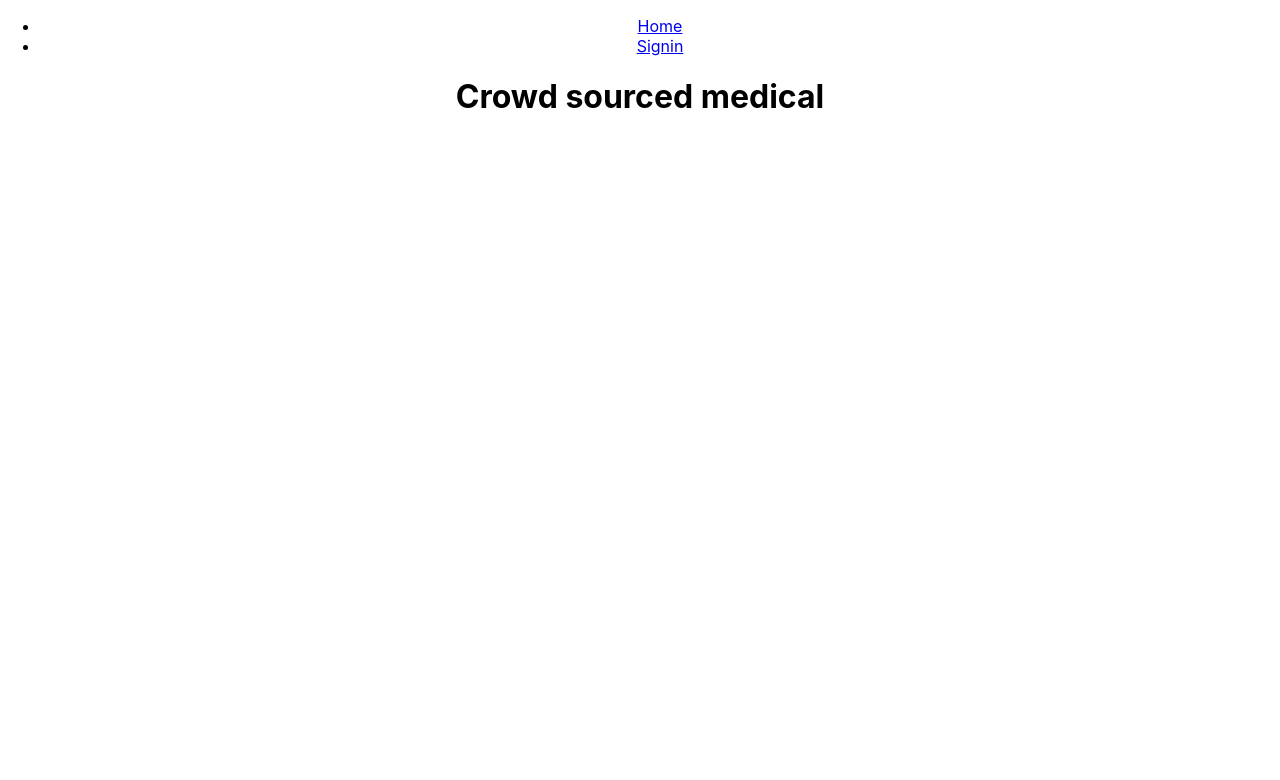
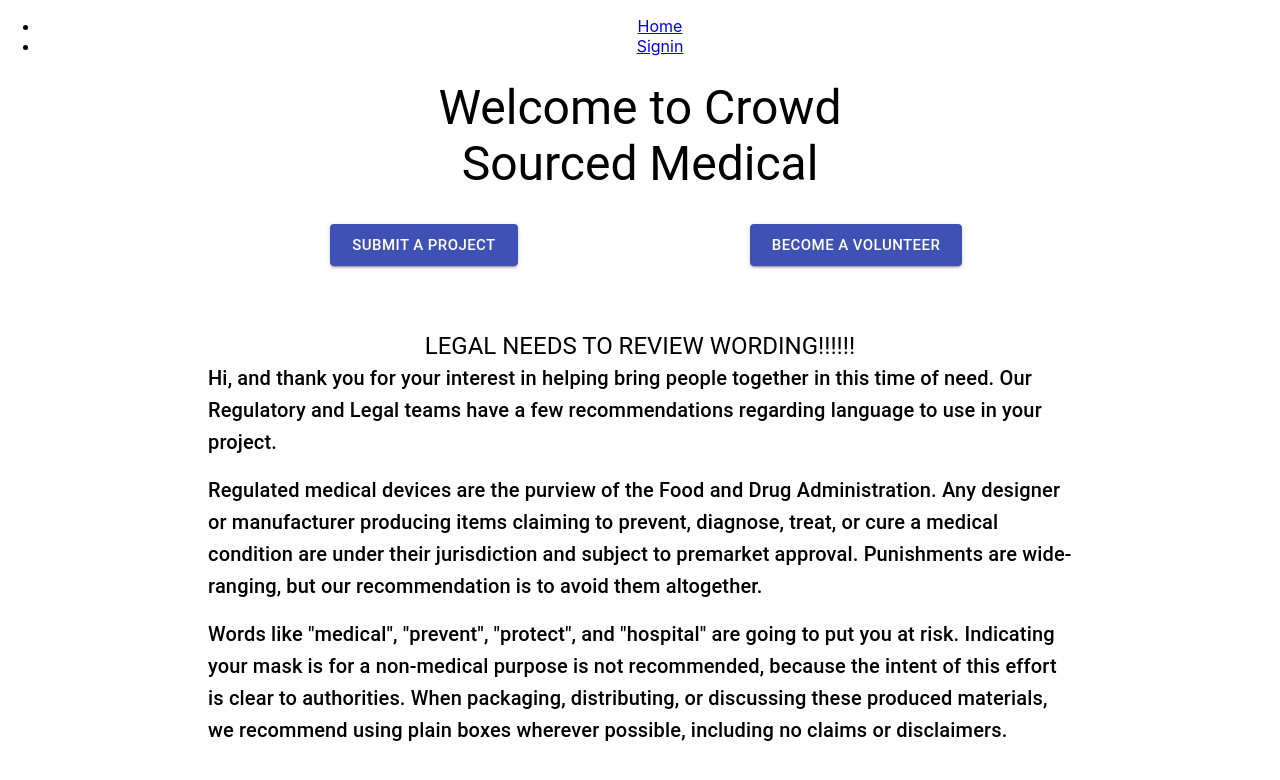
Before and after one commit to crowdsourcemedical/volunteer-database, a React (Create React App) app in the folder frontend/: page / in a window 1280 px wide. Shown: the top 780 px of the page. Built offline with nearby package versions, Linux system fonts and the light colour scheme.

Commit message:
homepage

```diff
--- a/frontend/src/pages/home.js
+++ b/frontend/src/pages/home.js
@@ -1,10 +1,58 @@
-import React, {Component} from 'react'
+import React, { useState, useEffect } from "react";
+import PropTypes from "prop-types";
+//import API from "../../api";
+import { Menu, MenuItem, Box, Typography, Grid, Paper } from "@material-ui/core";
+import { IconButton, Button, Fab } from "@material-ui/core";
+//import ProjectSmallCard from "../ProjectComponents/ProjectSmallCard";
 
-export default class HomePage extends Component {
+const HomePage = props => {
+  return (
+    <Grid container spacing={2}>
+      <Grid item xs={12} />
+      <Grid container justify="center">
+        {/* Main Page Content */}
+        <Grid item xs={8} lg={4} xl={4}>
+        <Typography variant="h3">Welcome to Crowd Sourced Medical</Typography>
+        </Grid>
+      </Grid>
+	  <Box m={2} />
+	  <Grid container justify="center">
+        <Grid item xs={6} lg={4} xl={4}>
+          		<Button  size="large" variant="contained" color="primary">Submit a Project</Button>
+        </Grid>
+		<Grid item xs={6} lg={4} xl={4}>
+				<Button  size="large" variant="contained" color="primary">Become a volunteer</Button>
+        </Grid>
+      </Grid>
+	  <Box m={4} />
+      <Grid container justify="center">
+        <Grid item xs={12} lg={8} xl={8}>
+			<Typography variant="h5">
+				LEGAL NEEDS TO REVIEW WORDING!!!!!!
+			</Typography>
+          <Typography align="left" variant="h6">
+            Hi, and thank you for your interest in helping bring people together in this time of need. Our Regulatory and Legal teams have a few recommendations regarding language to use in your project.
+          </Typography>
+		  <Box m={2} />
+		  <Typography align="left" variant="h6">
+			  Regulated medical devices are the purview of the Food and Drug Administration.  Any designer or manufacturer producing items claiming to prevent, diagnose, treat, or cure a medical condition are under their jurisdiction and subject to premarket approval. Punishments are wide-ranging, but our recommendation is to avoid them altogether.
+		  </Typography>
+		  <Box m={2} />
+		  <Typography align="left" variant="h6">
+			  Words like "medical", "prevent", "protect", and "hospital" are going to put you at risk.  Indicating your mask is for a non-medical purpose is not recommended, because the intent of this effort is clear to authorities.  When packaging, distributing, or discussing these produced materials, we recommend using plain boxes wherever possible, including no claims or disclaimers.
+		  </Typography>
+        </Grid>
+      </Grid>
+      {/* Footer */}
+      <Grid item xs={12} />
+      {/* End Main Page Content */}
+    </Grid>
+  );
+};
 
-	render(){
-		return (
-			<h1>Crowd sourced medical</h1>
-		)
-	}
-}
+HomePage.propTypes = {
+  userID: PropTypes.string
+  //TODO: Add More PropTypes
+};
+
+export default HomePage;
```
